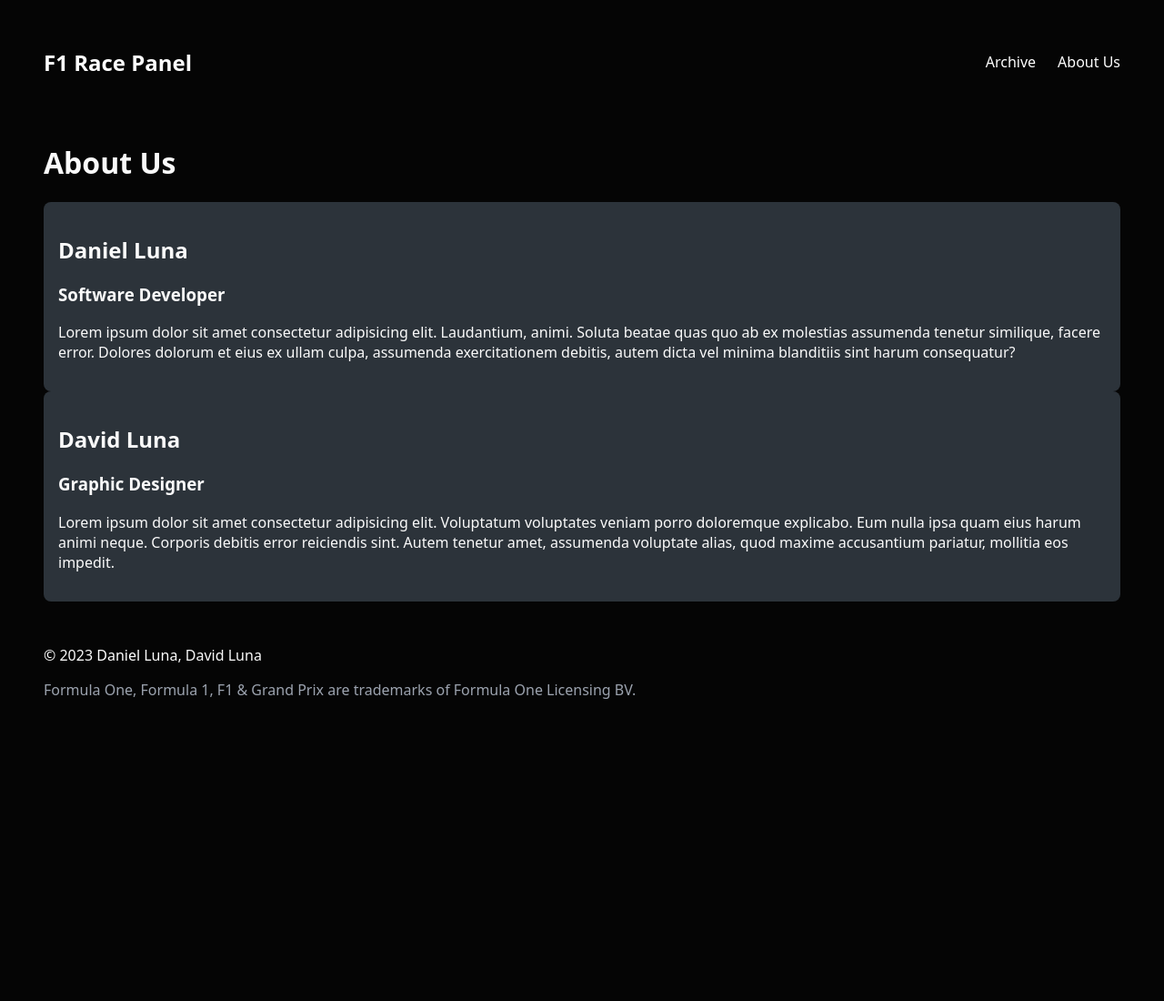
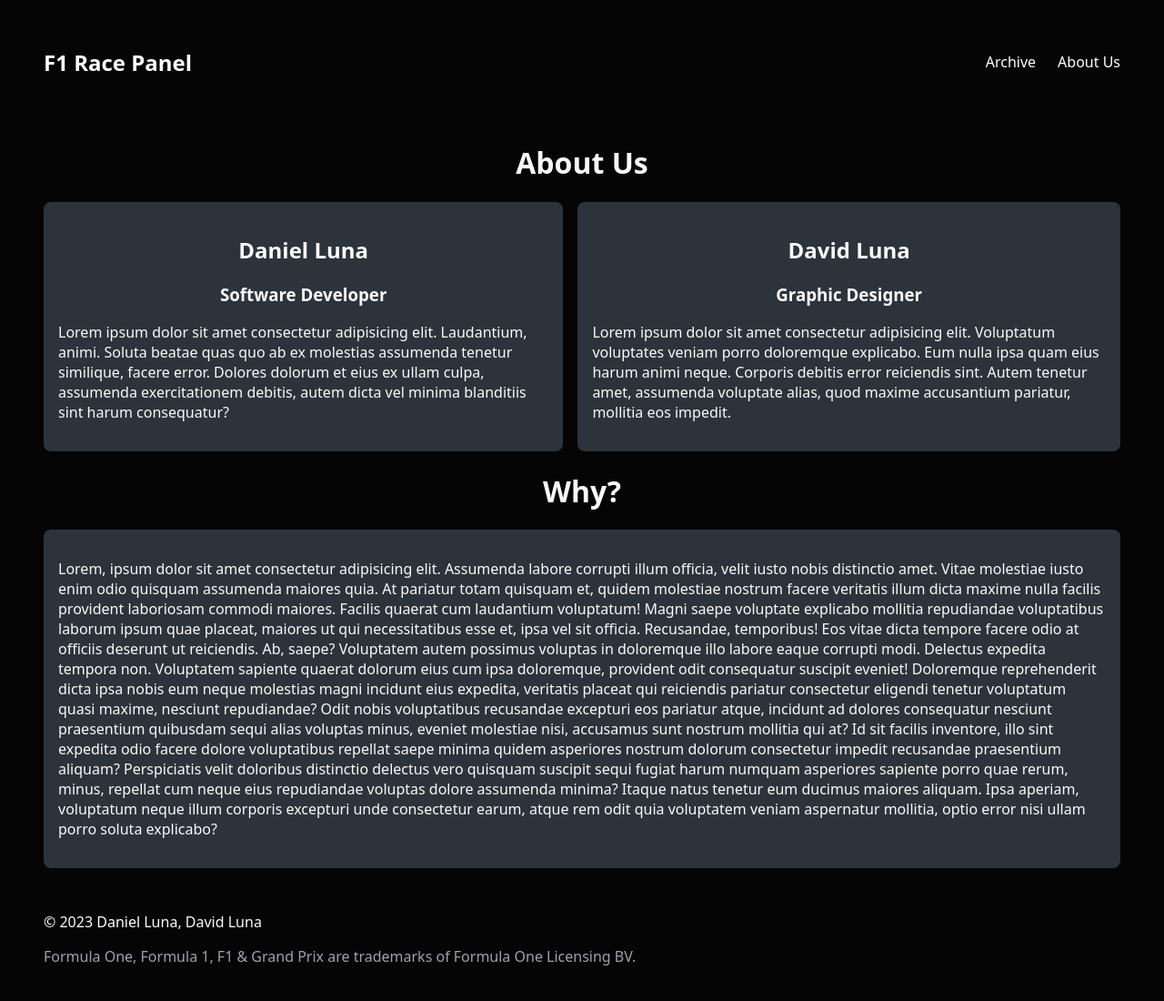
Before and after one commit to danielluna90/f1racepanel, an Astro site: page /aboutus in a window 1280 px wide. Shown: the whole page at 91% size. Before the commit the page ends 817 px from the top, so only its background shows below. Built offline with nearby package versions, Linux system fonts and the light colour scheme; Astro itself is replaced by a stand-in of ours.

Commit message:
About us page formatting

```diff
--- a/src/layouts/BaseLayout.astro
+++ b/src/layouts/BaseLayout.astro
@@ -35,6 +35,10 @@ const { title } = Astro.props;
     </main>
     <Footer />
     <style is:global>
+      h1 {
+        text-align: center;
+      }
+
       :root {
         --bg-color: #050505;
         --text-color: #fafafa;
--- a/src/pages/aboutus.astro
+++ b/src/pages/aboutus.astro
@@ -6,21 +6,21 @@ import BaseLayout from "../layouts/BaseLayout.astro";
 <BaseLayout title="About Us">
   <h1>About Us</h1>
 
+  <div id="about-us-container">
     <Card>
-    <h2>Daniel Luna</h2>
-    <h3>Software Developer</h3>
+      <h2 class="name">Daniel Luna</h2>
+      <h3 class="title">Software Developer</h3>
       <p>
         Lorem ipsum dolor sit amet consectetur adipisicing elit. Laudantium,
-      animi. Soluta beatae quas quo ab ex molestias assumenda tenetur similique,
-      facere error. Dolores dolorum et eius ex ullam culpa, assumenda
-      exercitationem debitis, autem dicta vel minima blanditiis sint harum
-      consequatur?
+        animi. Soluta beatae quas quo ab ex molestias assumenda tenetur
+        similique, facere error. Dolores dolorum et eius ex ullam culpa,
+        assumenda exercitationem debitis, autem dicta vel minima blanditiis sint
+        harum consequatur?
       </p>
     </Card>
-
     <Card>
-    <h2>David Luna</h2>
-    <h3>Graphic Designer</h3>
+      <h2 class="name">David Luna</h2>
+      <h3 class="title">Graphic Designer</h3>
       <p>
         Lorem ipsum dolor sit amet consectetur adipisicing elit. Voluptatum
         voluptates veniam porro doloremque explicabo. Eum nulla ipsa quam eius
@@ -29,4 +29,57 @@ import BaseLayout from "../layouts/BaseLayout.astro";
         mollitia eos impedit.
       </p>
     </Card>
+  </div>
+
+  <h1>Why?</h1>
+  <Card>
+    <p>
+      Lorem, ipsum dolor sit amet consectetur adipisicing elit. Assumenda labore
+      corrupti illum officia, velit iusto nobis distinctio amet. Vitae molestiae
+      iusto enim odio quisquam assumenda maiores quia. At pariatur totam
+      quisquam et, quidem molestiae nostrum facere veritatis illum dicta maxime
+      nulla facilis provident laboriosam commodi maiores. Facilis quaerat cum
+      laudantium voluptatum! Magni saepe voluptate explicabo mollitia
+      repudiandae voluptatibus laborum ipsum quae placeat, maiores ut qui
+      necessitatibus esse et, ipsa vel sit officia. Recusandae, temporibus! Eos
+      vitae dicta tempore facere odio at officiis deserunt ut reiciendis. Ab,
+      saepe? Voluptatem autem possimus voluptas in doloremque illo labore eaque
+      corrupti modi. Delectus expedita tempora non. Voluptatem sapiente quaerat
+      dolorum eius cum ipsa doloremque, provident odit consequatur suscipit
+      eveniet! Doloremque reprehenderit dicta ipsa nobis eum neque molestias
+      magni incidunt eius expedita, veritatis placeat qui reiciendis pariatur
+      consectetur eligendi tenetur voluptatum quasi maxime, nesciunt
+      repudiandae? Odit nobis voluptatibus recusandae excepturi eos pariatur
+      atque, incidunt ad dolores consequatur nesciunt praesentium quibusdam
+      sequi alias voluptas minus, eveniet molestiae nisi, accusamus sunt nostrum
+      mollitia qui at? Id sit facilis inventore, illo sint expedita odio facere
+      dolore voluptatibus repellat saepe minima quidem asperiores nostrum
+      dolorum consectetur impedit recusandae praesentium aliquam? Perspiciatis
+      velit doloribus distinctio delectus vero quisquam suscipit sequi fugiat
+      harum numquam asperiores sapiente porro quae rerum, minus, repellat cum
+      neque eius repudiandae voluptas dolore assumenda minima? Itaque natus
+      tenetur eum ducimus maiores aliquam. Ipsa aperiam, voluptatum neque illum
+      corporis excepturi unde consectetur earum, atque rem odit quia voluptatem
+      veniam aspernatur mollitia, optio error nisi ullam porro soluta explicabo?
+    </p>
+  </Card>
 </BaseLayout>
+
+<style>
+  #about-us-container {
+    display: flex;
+
+    gap: 1rem;
+  }
+
+  .name,
+  .title {
+    text-align: center;
+  }
+
+  @media screen and (max-width: 640px) {
+    #about-us-container {
+      flex-direction: column;
+    }
+  }
+</style>
```
Lines whose indentation alone changed are shown as unchanged.
